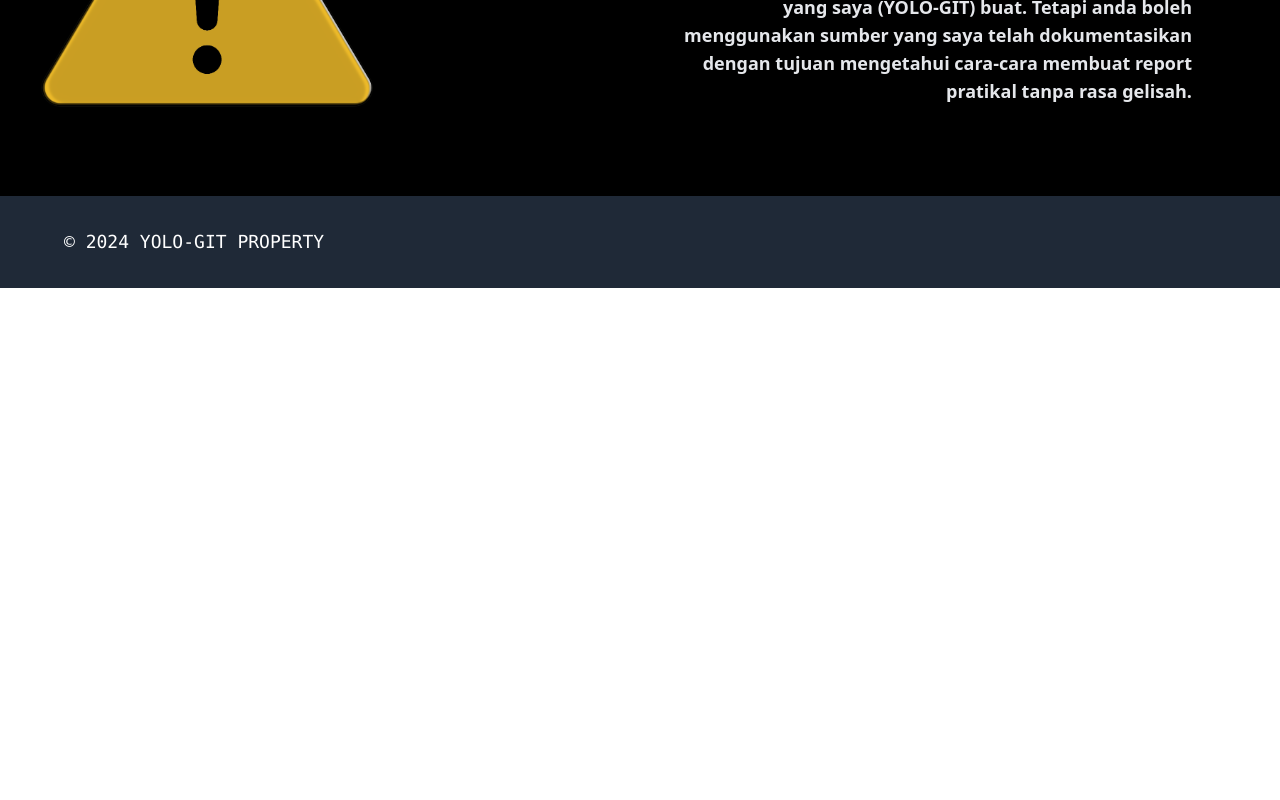
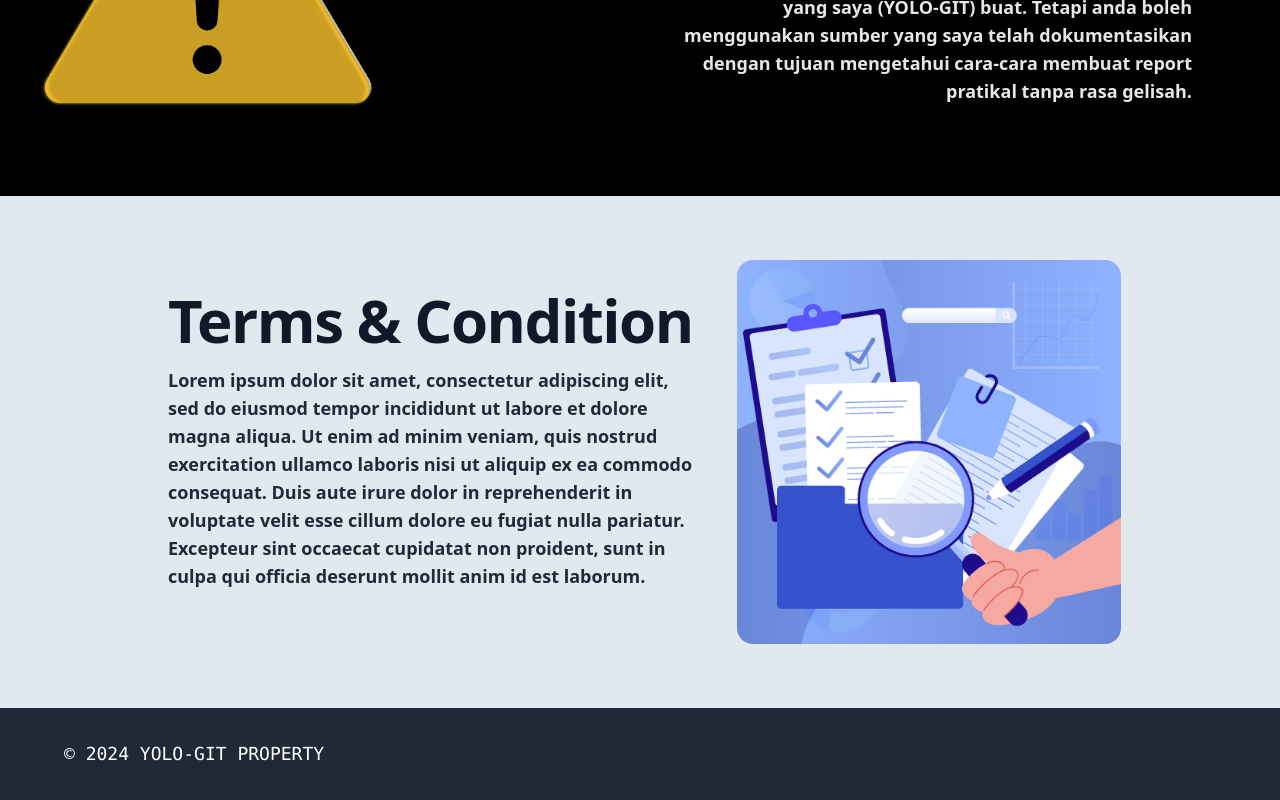
Before and after one commit to YOLO-GIT/intern-stuff, a React (Vite) app: page /documents_folder/bab_1 in a window 1280 px wide. Shown: the part 902-1702 px from the top of the page. Before the commit the page ends 1190 px from the top, so only its background shows below. Built offline with nearby package versions, Linux system fonts and the light colour scheme.

Commit message:
Added new Image import

```diff
--- a/src/components/home.jsx
+++ b/src/components/home.jsx
@@ -5,6 +5,7 @@ import Footer from "./footer";
 import { Typewriter } from "./tools/typewriter";
 import Image_One from "../assets/img_one.gif";
 import Image_Two from "../assets/warning.png";
+import Image_Three from "../assets/tc.jpg";
 
 const Home = () => {
   return (
@@ -65,7 +66,31 @@ const Home = () => {
         </div>
       </section>
 
-      {/* <Socials /> */}
+      <section class="bg-slate-200">
+        <div class="grid max-w-screen-lg px-4 py-8 mx-auto lg:gap-8 xl:gap-0 lg:py-16 lg:grid-cols-12">
+          <div class="ml-auto place-self-center lg:col-span-7 mt-5 sm:mt-0 rounded-md p-6">
+            <h1 class="text-center sm:text-left max-w-2xl mb-4 text-4xl font-extrabold tracking-tight leading-none md:text-5xl xl:text-6xl dark:text-white text-gray-900 sm:text-gray-900">
+              Terms & Condition
+            </h1>
+            <p class="text-center sm:text-left mb-6 font-semibold dark:text-white text-gray-800 sm:text-gray-800 md:text-lg">
+              Lorem ipsum dolor sit amet, consectetur adipiscing elit, sed do
+              eiusmod tempor incididunt ut labore et dolore magna aliqua. Ut
+              enim ad minim veniam, quis nostrud exercitation ullamco laboris
+              nisi ut aliquip ex ea commodo consequat. Duis aute irure dolor in
+              reprehenderit in voluptate velit esse cillum dolore eu fugiat
+              nulla pariatur. Excepteur sint occaecat cupidatat non proident,
+              sunt in culpa qui officia deserunt mollit anim id est laborum.
+            </p>
+          </div>
+          <div class="lg:mt-0 lg:col-span-5 lg:flex mx-auto">
+            <img
+              class="rounded-2xl w-60 sm:w-96 transform transition-transform hover:scale-105 ease-out duration-500 hover:shadow-lg"
+              src={Image_Three}
+              alt="mockup"
+            />
+          </div>
+        </div>
+      </section>
       <Footer />
     </>
   );
```
